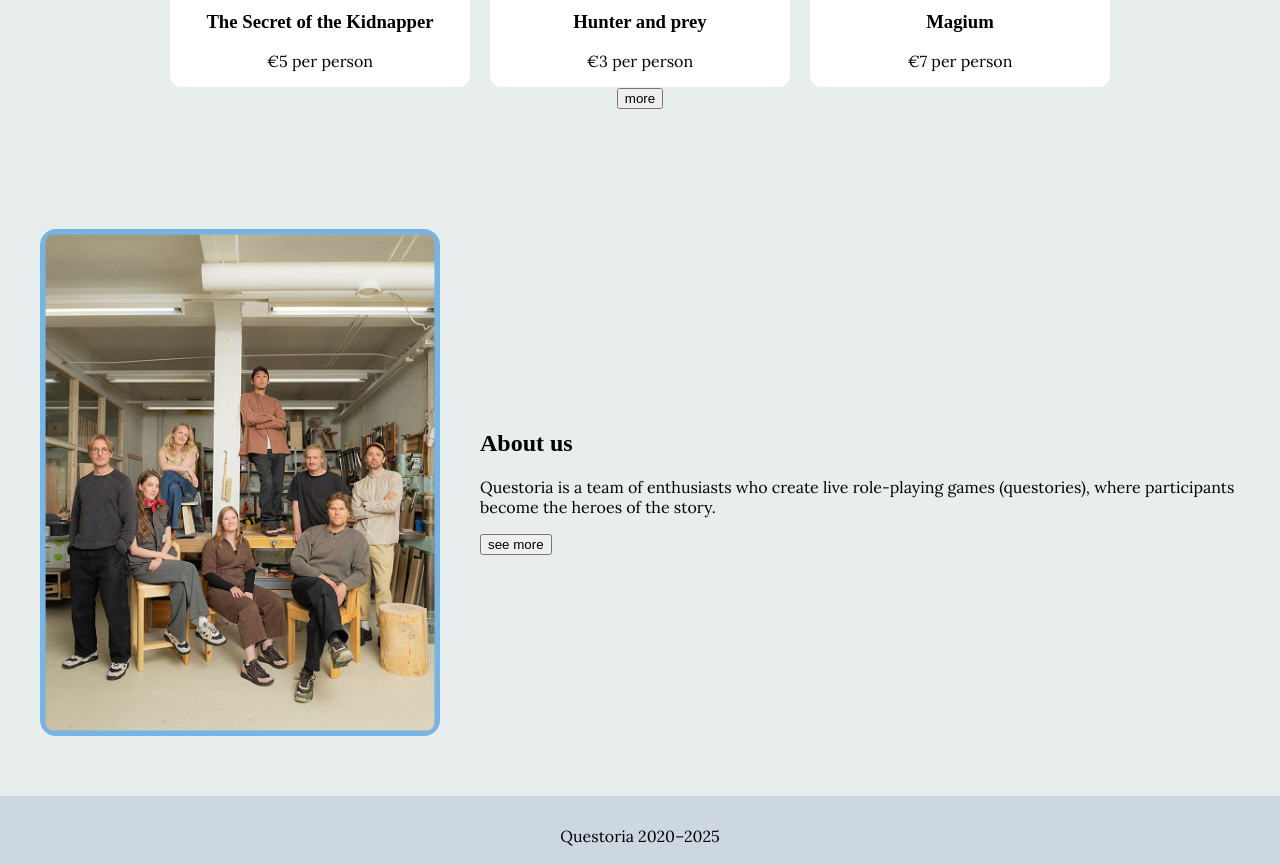
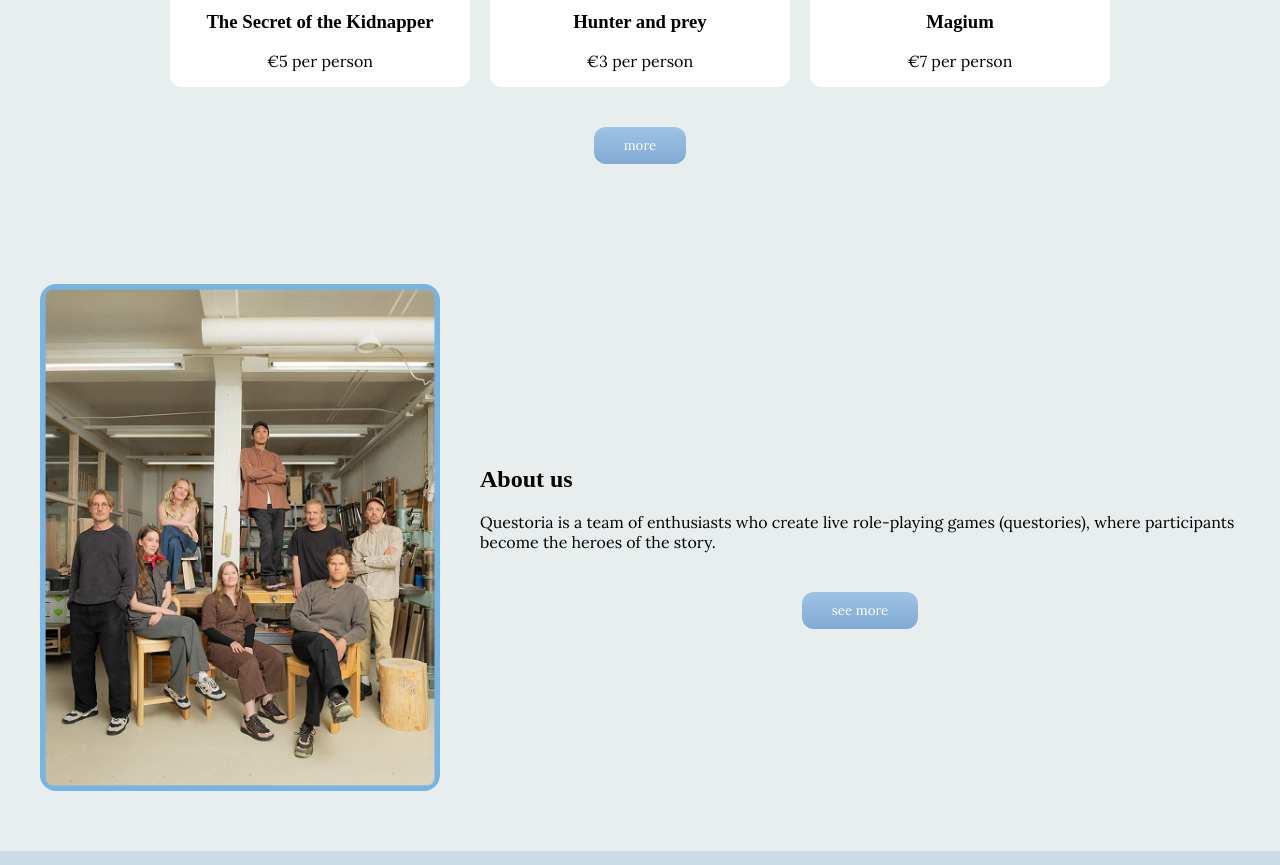
Before and after one commit to KsenjaVassiljeva/Veebiplatvormi-seiklusm-ngude-broneerimiseks, a plain HTML site: page index.html in a window 1280 px wide. Shown: the part 823-1688 px from the top of the page. Drawn offline with Linux system fonts and the light colour scheme; a web font is replaced by a local one.

Commit message:
change button more, see more, add mini logo

```diff
--- a/css/styles.css
+++ b/css/styles.css
@@ -20,7 +20,6 @@ h1, h2, h3, a {
   margin: 0 auto;
 }
 
-/* HEADER */
 .header {
   background: #CBDBE8;
   padding: 15px 0;
@@ -133,6 +132,23 @@ nav a {
   object-fit: cover;
 }
 
+.more{
+   margin-top: 30px;
+   display: block;
+   margin: 40px auto 0;
+   padding: 10px 30px;
+   background: linear-gradient(180deg, #9fc2e6, #7faad4);
+   color: white;
+   border: none;
+   border-radius: 12px;
+   font-family: 'Lora', serif;
+   cursor: pointer;
+}
+
+.more:hover {
+  transform: translateY(-2px);
+}
+
 .about-content {
   display: flex;
   gap: 40px;
@@ -145,8 +161,34 @@ nav a {
   border-radius: 16px;
 }
 
+.seemore {
+   margin-top: 30px;
+   display: block;
+   margin: 40px auto 0;
+   padding: 10px 30px;
+   background: linear-gradient(180deg, #9fc2e6, #7faad4);
+   color: white;
+   border: none;
+   border-radius: 12px;
+   font-family: 'Lora', serif;
+   cursor: pointer;
+}
+
+.seemore:hover {
+  transform: translateY(-2px);
+}
+
 .footer {
-  text-align: center;
-  padding: 30px;
-  background: #cdd7e1;
+  display: flex;
+  flex-direction: column;
+  align-items: center;
+  justify-content: center;
+  gap: 10px;
+  padding: 20px;
+  background: #CBDBE8;
+  color: #A0BBD0;
 }
+
+.footer img{
+  height: 60px;
+}
--- a/index.html
+++ b/index.html
@@ -60,13 +60,14 @@
         <p>
           Questoria is a team of enthusiasts who create live role-playing games (questories), where participants become the heroes of the story.
         </p>
-        <button>see more</button>
+        <button class="seemore">see more</button>
       </div>
     </div>
   </section>
 
   <footer class="footer">
-    Questoria 2020–2025
+    <img src="images/mini-logo.png" alt="logo">
+    Questoria 2025–2026
   </footer>
   <script src="js/script.js"></script>
 </body>
```
Also changed, not shown: images/mini-logo.png (added).
